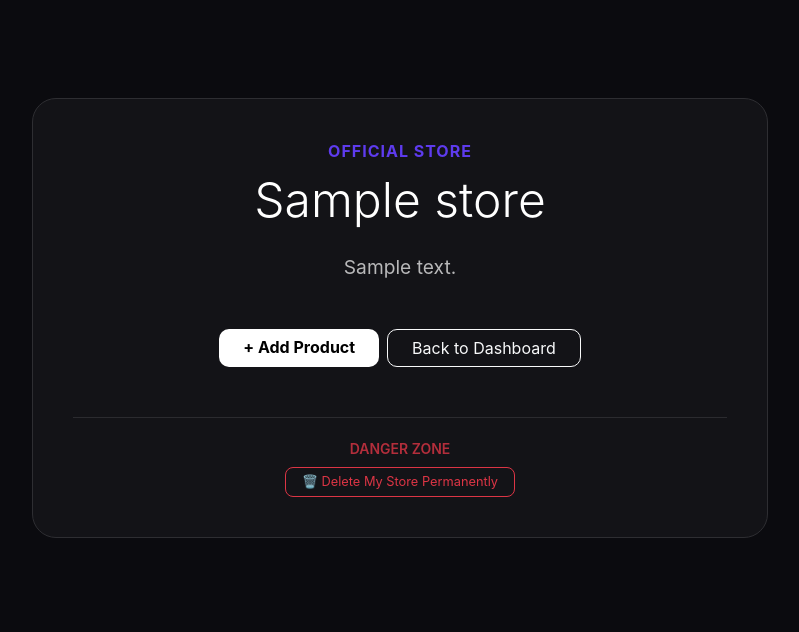
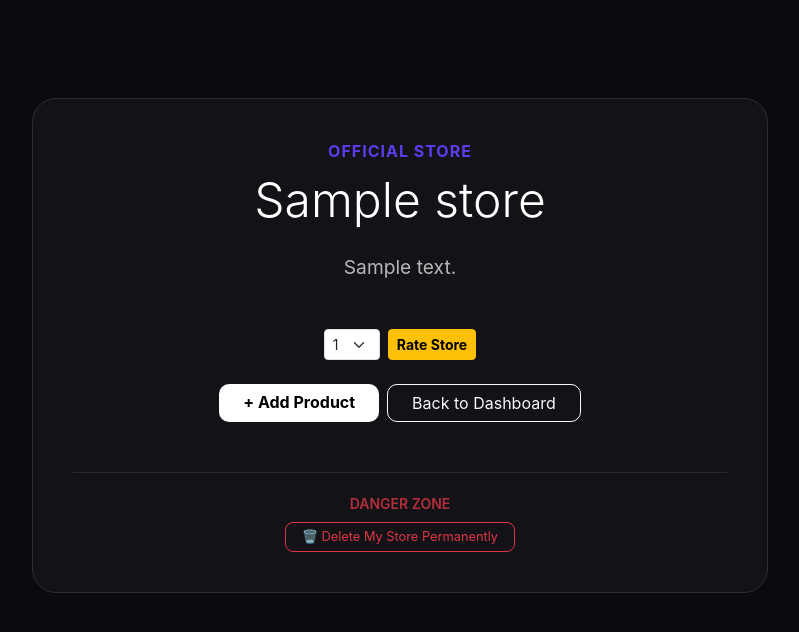
Before and after one commit to AreefHakim/G103, a Flask app: page /my-store in a window 1280 px wide. Shown: the top 632 px of the page, without its empty margins (240-1039 px from the left). Run offline with Flask 3, Linux system fonts and the light colour scheme; a user stored in the database is signed in; tables that the repository leaves empty hold one stand-in row (values such as "Sample post").

Commit message:
Update mystore.html

```diff
--- a/templates/mystore.html
+++ b/templates/mystore.html
@@ -38,6 +38,26 @@
                     <span class="label-text">Official Store</span>
                     <h2 class="display-5 mt-2 mb-4">{{ store.name }}</h2>
                     <p class="description mb-5">{{ store.description }}</p>
+                    <div class="mb-4">
+
+    <form method="POST"
+          action="{{ url_for('rate_store', store_id=store.id) }}"
+          class="d-flex justify-content-center align-items-center gap-2">
+
+        <select name="rating" class="form-select form-select-sm w-auto">
+            <option value="1">1</option>
+            <option value="2">2</option>
+            <option value="3">3</option>
+            <option value="4">4</option>
+            <option value="5">5</option>
+        </select>
+
+        <button type="submit"
+                class="btn btn-sm btn-warning fw-bold">
+            Rate Store
+        </button>
+    </form>
+</div>
 
                     <div class="d-grid gap-2 d-sm-flex justify-content-sm-center mb-5">
                         <a href="{{ url_for('add_product') }}" class="btn btn-primary px-4 fw-bold" style="background: white; color: black; border: none; border-radius: 10px;">
```
